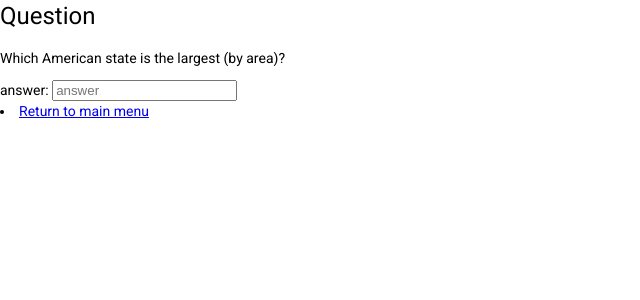
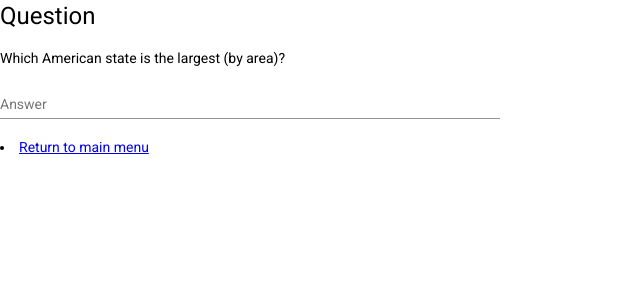
Before and after one commit to MichielTondeur/Angular-QuizApp, an Angular app: page /game in a window 1280 px wide. Shown: the top 300 px of the page, without its empty margins (0-640 px from the left). Built offline with nearby package versions, Linux system fonts and the light colour scheme.

Commit message:
feat(question): add material input

```diff
--- a/src/app/game/components/game/question/question.component.html
+++ b/src/app/game/components/game/question/question.component.html
@@ -1,5 +1,8 @@
 <h1>Question</h1>
 <p>{{question}}</p>
-<label>answer:
-  <input [(ngModel)]="userAnswer" placeholder="answer" (keyup.enter)="onSubmit()"/>
-</label>
+<form class="answer-form">
+  <mat-form-field class="answer-full-width">
+    <mat-label>Answer</mat-label>
+    <input matInput [(ngModel)]="userAnswer" name="anwser" (keyup.enter)="onSubmit()" autocomplete="off"/>
+  </mat-form-field>
+</form>
--- a/src/app/game/components/game/question/question.component.scss
+++ b/src/app/game/components/game/question/question.component.scss
@@ -0,0 +1,9 @@
+.answer-form {
+  min-width: 150px;
+  max-width: 500px;
+  width: 100%;
+}
+
+.answer-full-width {
+  width: 100%;
+}
--- a/src/app/game/game.module.ts
+++ b/src/app/game/game.module.ts
@@ -1,7 +1,9 @@
 import { NgModule } from '@angular/core';
 import { AppRoutingModule } from '../app-routing.module';
+import { CommonModule } from '@angular/common';
 
-import { CommonModule } from '@angular/common';
+import { MatInputModule } from '@angular/material/input';
+
 import { GameComponent } from './components/game/game.component';
 import { QuestionComponent } from './components/game/question/question.component';
 import { ResultComponent } from './components/game/result/result.component';
@@ -12,7 +14,7 @@ import { FormsModule } from '@angular/forms'; // <-- NgModel lives here
 
 @NgModule({
   declarations: [GameComponent, QuestionComponent, ResultComponent],
-  imports: [AppRoutingModule, CommonModule, FormsModule],
+  imports: [AppRoutingModule, CommonModule, FormsModule, MatInputModule],
   providers: [QuestionService],
 })
 export class GameModule {}
```
Also changed, not shown: src/app/app.module.ts (+7 -1 lines).
